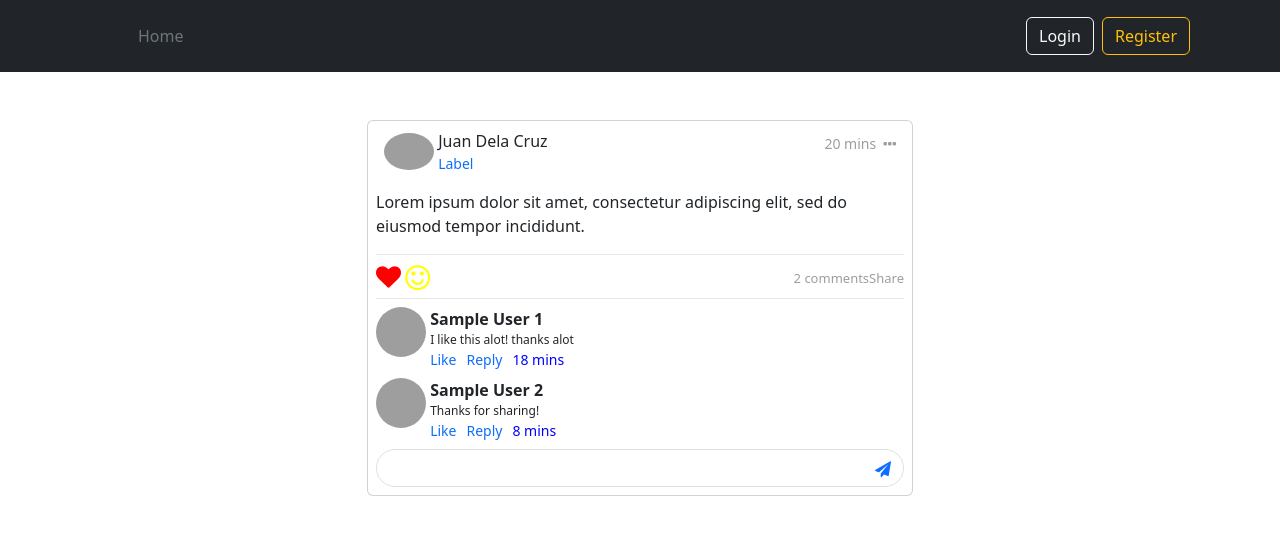
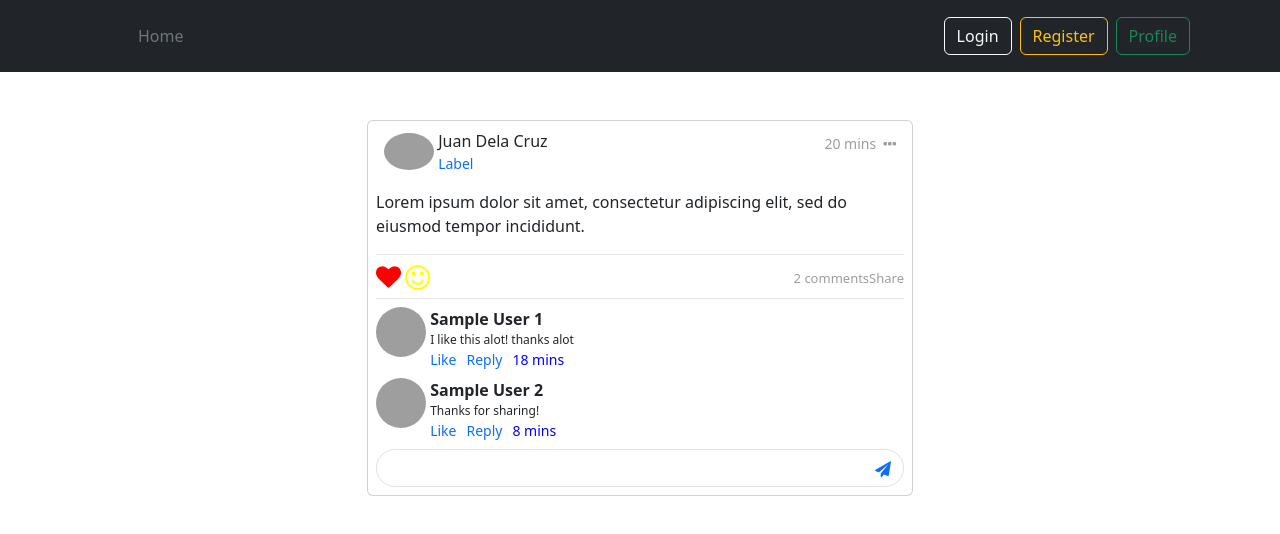
Before and after one commit to iamdreiii/SocialMedia, an Angular app in the folder frontend/socialmedia/: page / in a window 1280 px wide. Shown: the top 534 px of the page. Built offline with nearby package versions, Linux system fonts and the light colour scheme; grey boxes are pictures that could not be loaded.

Commit message:
commit navbar profile -lance

```diff
--- a/frontend/socialmedia/src/app/components/nav/nav.component.html
+++ b/frontend/socialmedia/src/app/components/nav/nav.component.html
@@ -11,6 +11,7 @@
         <div class="text-end">
           <a routerLink="/login" class="btn btn-outline-light me-2">Login</a>
           <a routerLink="/register" class="btn btn-outline-warning me-2">Register</a>
+          <a routerLink="/profile" class="btn btn-outline-success me-2">Profile</a>
         </div>
       </div>
     </div>
```
